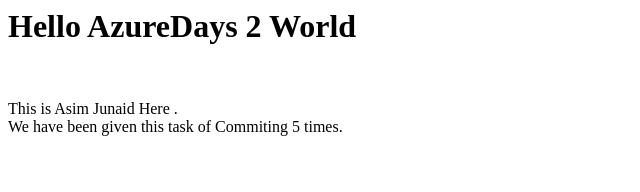
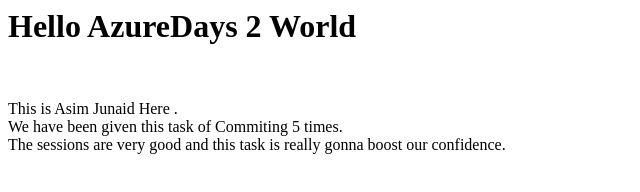
Before and after one commit to AwsmAsim/Azure-day2-task, a plain HTML site: page index.html in a window 1280 px wide. Shown: the whole page, without its empty margins (0-640 px from the left). Drawn offline with Linux system fonts and the light colour scheme.

Commit message:
Commit4
Second last commit

```diff
--- a/index.html
+++ b/index.html
@@ -5,7 +5,8 @@
   <h1>Hello AzureDays 2 World</h1>
     <br/>
     <p>This is Asim Junaid Here .<br />
-    We have been given this task of Commiting 5 times.
+    We have been given this task of Commiting 5 times.<br/>
+      The sessions are very good and this task is really gonna boost our confidence.
     </p>
 
   </body>
```
